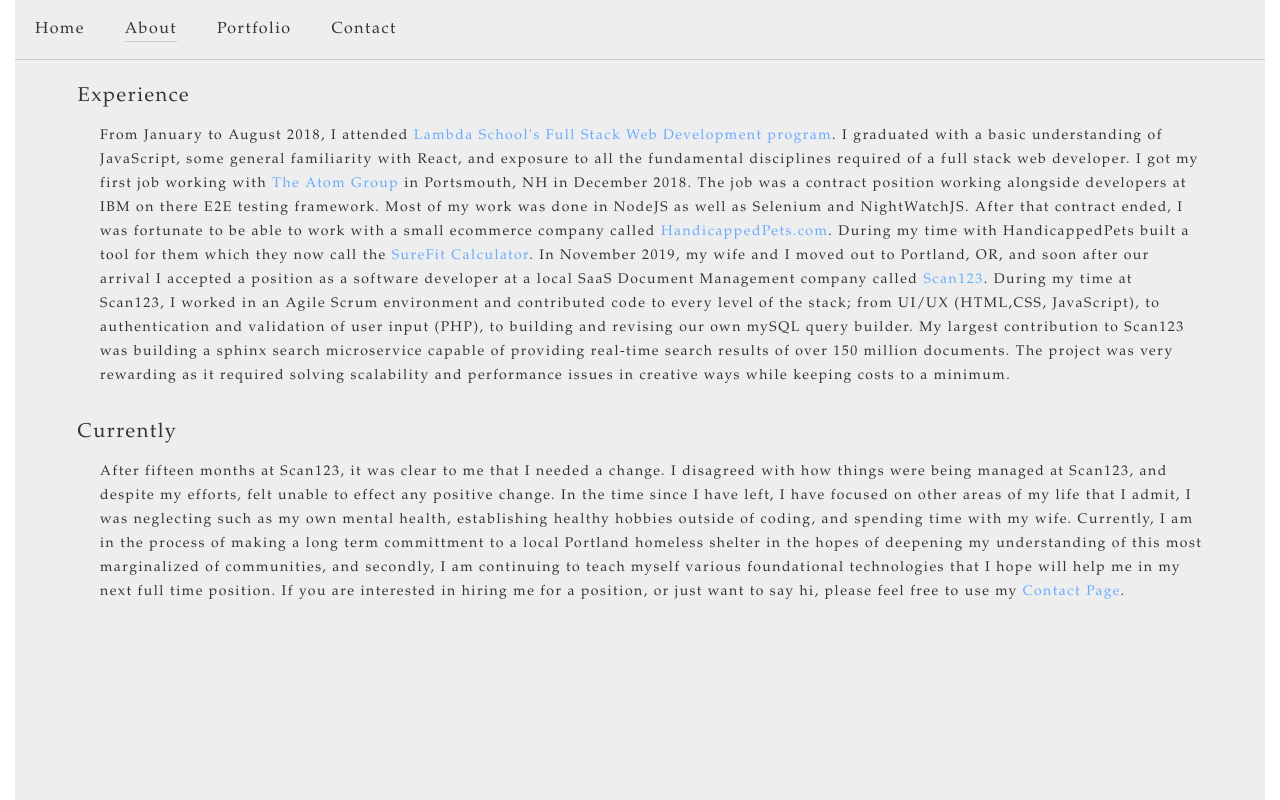
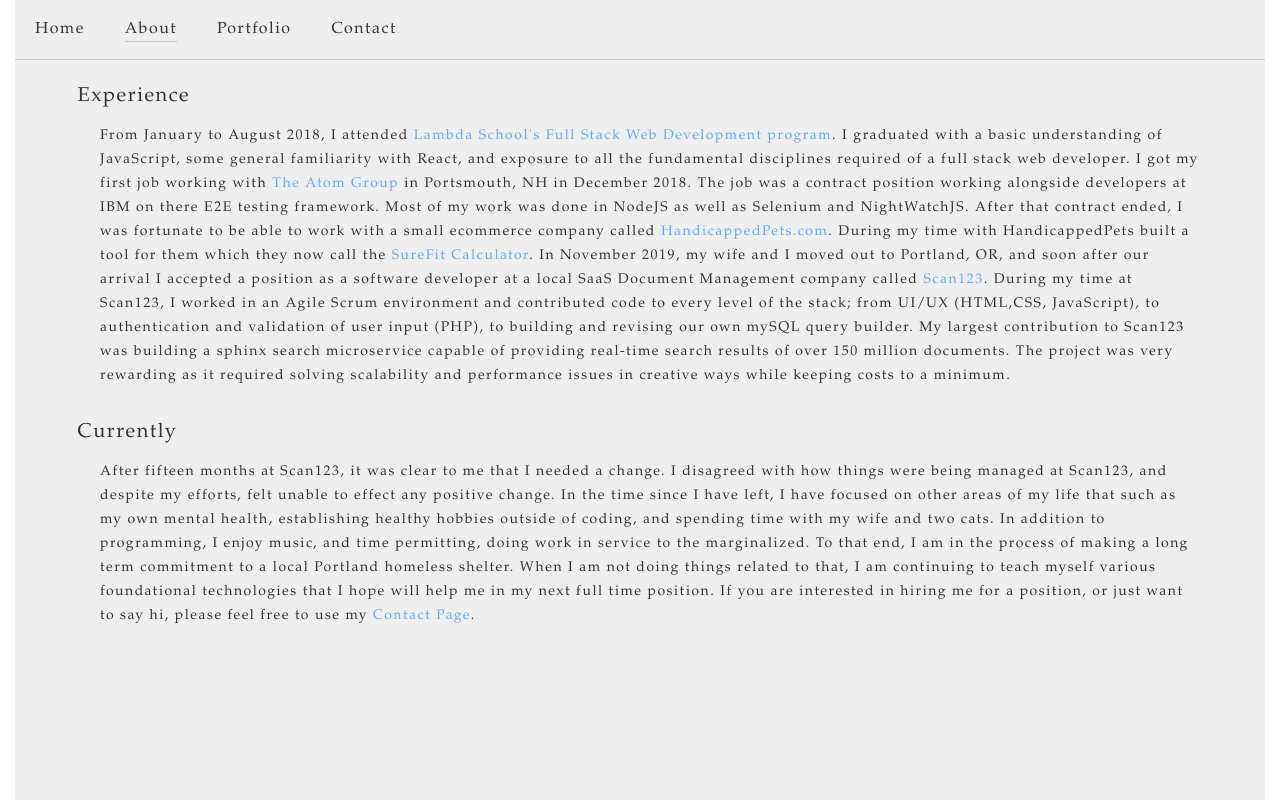
Before and after one commit to waltersgwoodward/portfolio, a React (Create React App) app: page /about in a window 1280 px wide. Built offline with nearby package versions, Linux system fonts and the light colour scheme.

Commit message:
Update Bio

```diff
--- a/src/components/About/Bio.js
+++ b/src/components/About/Bio.js
@@ -58,9 +58,10 @@
                         <div className="page-paragraph__header">Currently</div>
                         <div className="page__paragraph">After fifteen months at Scan123, it was clear to me that I needed a change.
 I disagreed with how things were being managed at Scan123, and despite my efforts, felt unable to effect any positive change.
-In the time since I have left, I have focused on other areas of my life that I admit, I was neglecting such as my own mental health, establishing healthy hobbies outside of coding, and spending time with my wife.
-Currently, I am in the process of making a long term committment to a local Portland homeless shelter in the hopes of deepening my understanding of this most marginalized of communities,
-and secondly, I am continuing to teach myself various foundational technologies that I hope will help me in my next full time position.
+In the time since I have left, I have focused on other areas of my life that such as my own mental health, establishing healthy hobbies outside of coding, and spending time with my wife and two cats.
+In addition to programming, I enjoy music, and time permitting, doing work in service to the marginalized.
+To that end, I am in the process of making a long term commitment to a local Portland homeless shelter.
+When I am not doing things related to that, I am continuing to teach myself various foundational technologies that I hope will help me in my next full time position.
 If you are interested in hiring me for a position, or just want to say hi, please feel free to use my <NavLink to="/contact" className="cards-header__link">Contact Page</NavLink>.
                         </div>
                     </div>
```
